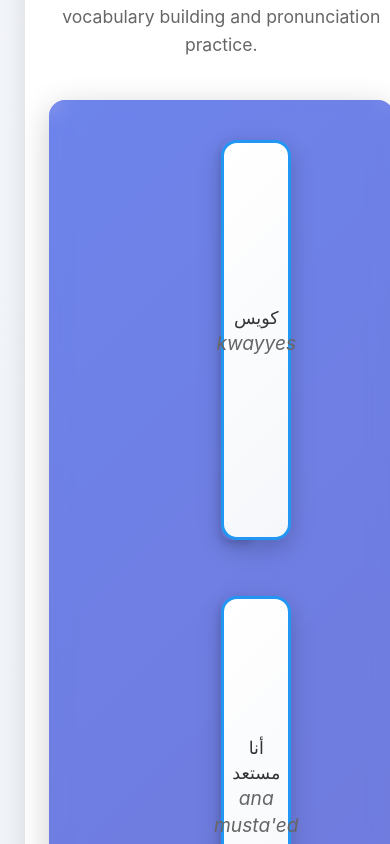
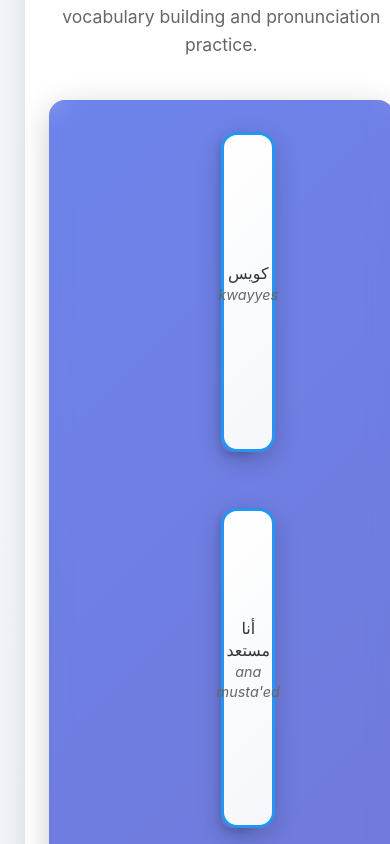
Before and after one commit to AlyAtalla/Masry, a React (Vite) app: page / in a window 390 px wide. Shown: the part 1800-2644 px from the top of the page. Built offline with nearby package versions, Linux system fonts and the light colour scheme.

Commit message:
Enhance CardGame styles: Add mobile adjustments for very small screens to improve layout and readability.

```diff
--- a/src/features/cards/CardGame.css
+++ b/src/features/cards/CardGame.css
@@ -514,6 +514,45 @@
   }
 }
 
+/* Additional mobile adjustments for very small screens */
+@media (max-width: 480px) {
+  .card-game {
+    padding: 1rem;
+    margin: 1rem 0;
+  }
+
+  .card {
+    height: 320px;
+    max-width: 280px;
+  }
+
+  .card-front,
+  .card-back {
+    padding: 1.5rem;
+    font-size: 1rem;
+  }
+
+  .arabic-text {
+    font-size: 1.2rem;
+  }
+
+  .transliteration {
+    font-size: 0.9rem;
+  }
+
+  .notes {
+    font-size: 0.8rem;
+  }
+
+  .card-game-header h2 {
+    font-size: 1.5rem;
+  }
+
+  .card-game-header p {
+    font-size: 1rem;
+  }
+}
+
 /* Dark mode support */
 @media (prefers-color-scheme: dark) {
   .card-front {
```
